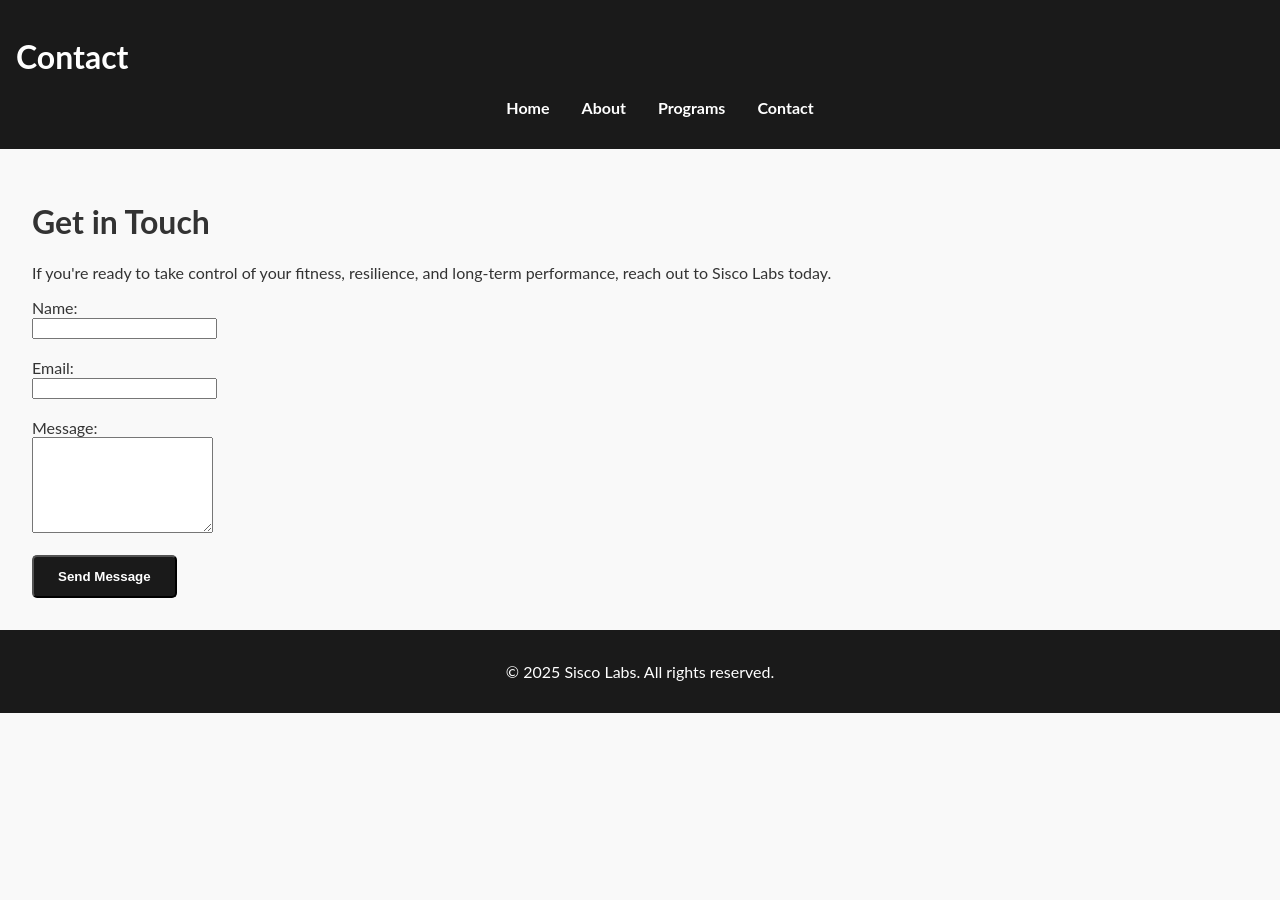
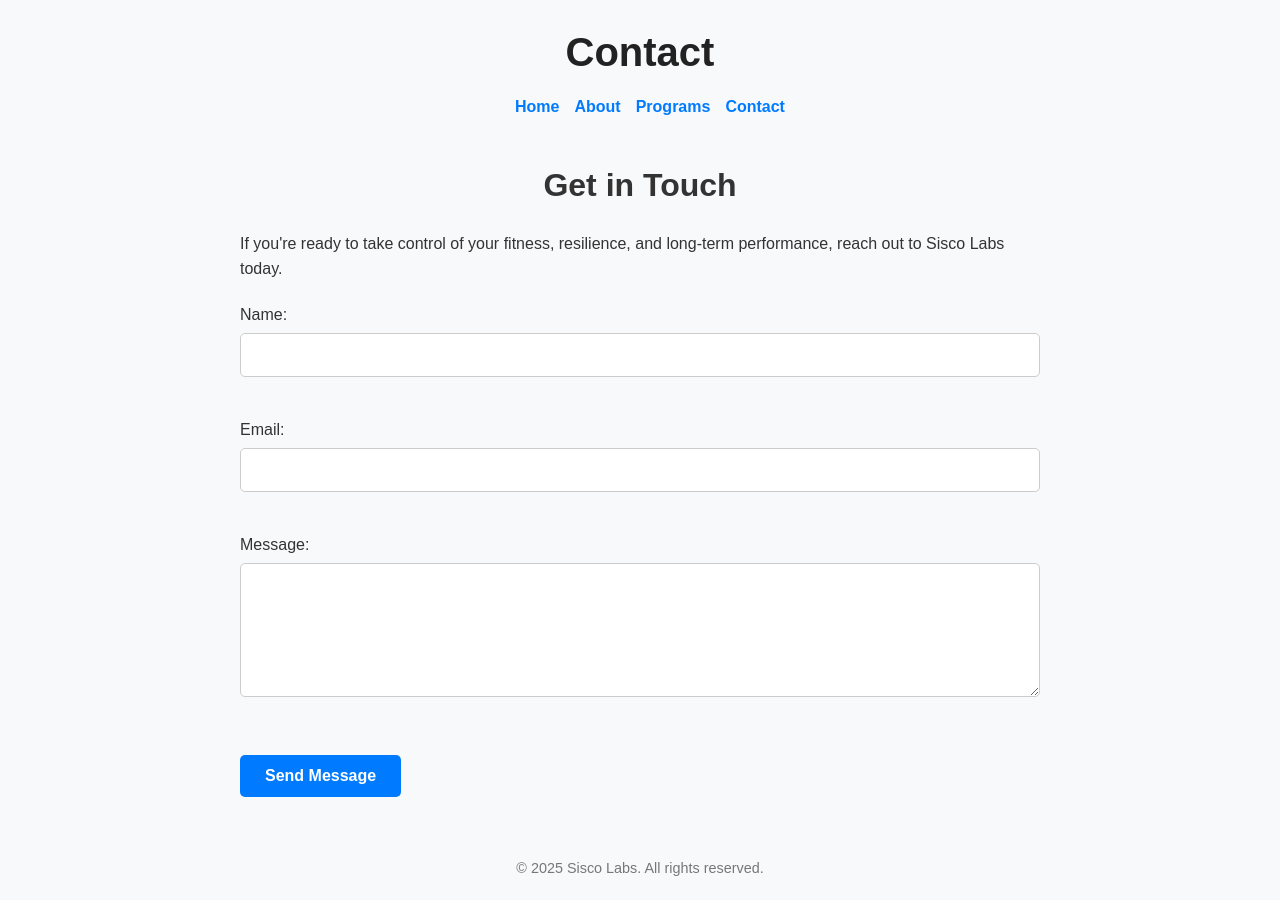
Before and after one commit to nicksisco1932/Sisco-Labs, a plain HTML site: page contact.html in a window 1280 px wide. Before the commit the page ends 800 px from the top, so only its background shows below. Drawn offline with Linux system fonts and the light colour scheme.

Commit message:
Update style.css

```diff
--- a/assets/css/style.css
+++ b/assets/css/style.css
@@ -1,87 +1,135 @@
-/* © 2025 Sisco Labs. All rights reserved. */
-body {
-    font-family: 'Lato', sans-serif;
+/* ========== Global Styles ========== */
+* {
+    box-sizing: border-box;
     margin: 0;
     padding: 0;
-    background-color: #f9f9f9;
-    color: #333;
 }
 
+body {
+    font-family: Arial, Helvetica, sans-serif;
+    line-height: 1.6;
+    background-color: #f8f9fa;
+    color: #333;
+    padding: 20px;
+}
+
+/* ========== Header ========== */
 header {
-    background-color: #1a1a1a;
-    color: white;
-    padding: 1rem;
+    text-align: center;
+    padding-bottom: 20px;
+}
+
+header h1 {
+    font-size: 2.5rem;
+    margin-bottom: 10px;
+    color: #222;
 }
 
 nav ul {
     list-style: none;
     display: flex;
     justify-content: center;
-    gap: 2rem;
+    gap: 15px;
+    margin-top: 10px;
 }
 
 nav a {
-    color: white;
     text-decoration: none;
+    color: #007BFF;
     font-weight: bold;
+    transition: color 0.3s ease;
 }
 
-main {
-    padding: 2rem;
+nav a:hover {
+    color: #0056b3;
 }
 
-footer {
-    text-align: center;
-    padding: 1rem;
-    background-color: #1a1a1a;
-    color: white;
+/* ========== Main Content ========== */
+main {
+    max-width: 800px;
+    margin: 0 auto;
+    padding: 20px 0;
 }
 
-.hero {
-    text-align: center;
-    padding: 5rem 2rem;
-    background-color: #e0e0e0;
-}
-
-.hero h1 {
-    font-size: 2.5rem;
-    margin-bottom: 1rem;
-}
-
-.hero p {
-    font-size: 1.2rem;
-    margin-bottom: 2rem;
-}
-
-.cta-button {
-    padding: 0.75rem 1.5rem;
-    background-color: #1a1a1a;
-    color: white;
-    text-decoration: none;
-    border-radius: 5px;
-    font-weight: bold;
-}
-
-/* Programs Page Specific Styling */
-.program {
-    margin-bottom: 4rem;
-}
-
-.program h2 {
+main h1 {
     font-size: 2rem;
-    margin-bottom: 0.5rem;
+    margin-bottom: 20px;
     text-align: center;
 }
 
-.program p {
-    font-size: 1.1rem;
-    margin-bottom: 1rem;
-    text-align: center;
+section {
+    margin-bottom: 40px;
 }
 
-.program ul {
-    list-style-type: disc;
-    padding-left: 1.5rem;
-    max-width: 700px;
-    margin: 0 auto;
+section h2 {
+    font-size: 1.75rem;
+    margin-bottom: 15px;
+    color: #444;
 }
+
+section p,
+section ul {
+    font-size: 1.1rem;
+    margin-bottom: 15px;
+}
+
+ul {
+    padding-left: 20px;
+}
+
+/* ========== Buttons ========== */
+.cta-button {
+    display: inline-block;
+    background-color: #007BFF;
+    color: #fff;
+    padding: 12px 25px;
+    margin-top: 10px;
+    border-radius: 5px;
+    text-decoration: none;
+    font-weight: bold;
+    transition: background-color 0.3s ease;
+}
+
+.cta-button:hover {
+    background-color: #0056b3;
+}
+
+/* ========== Form Styles ========== */
+form {
+    margin-top: 20px;
+}
+
+input[type="text"],
+input[type="email"],
+textarea {
+    width: 100%;
+    padding: 12px;
+    margin-top: 5px;
+    margin-bottom: 15px;
+    border: 1px solid #ccc;
+    border-radius: 5px;
+    font-size: 1rem;
+}
+
+input[type="submit"] {
+    background-color: #007BFF;
+    color: white;
+    border: none;
+    padding: 12px 25px;
+    font-size: 1rem;
+    border-radius: 5px;
+    cursor: pointer;
+    transition: background-color 0.3s ease;
+}
+
+input[type="submit"]:hover {
+    background-color: #0056b3;
+}
+
+/* ========== Footer ========== */
+footer {
+    text-align: center;
+    margin-top: 40px;
+    font-size: 0.9rem;
+    color: #777;
+}
```
